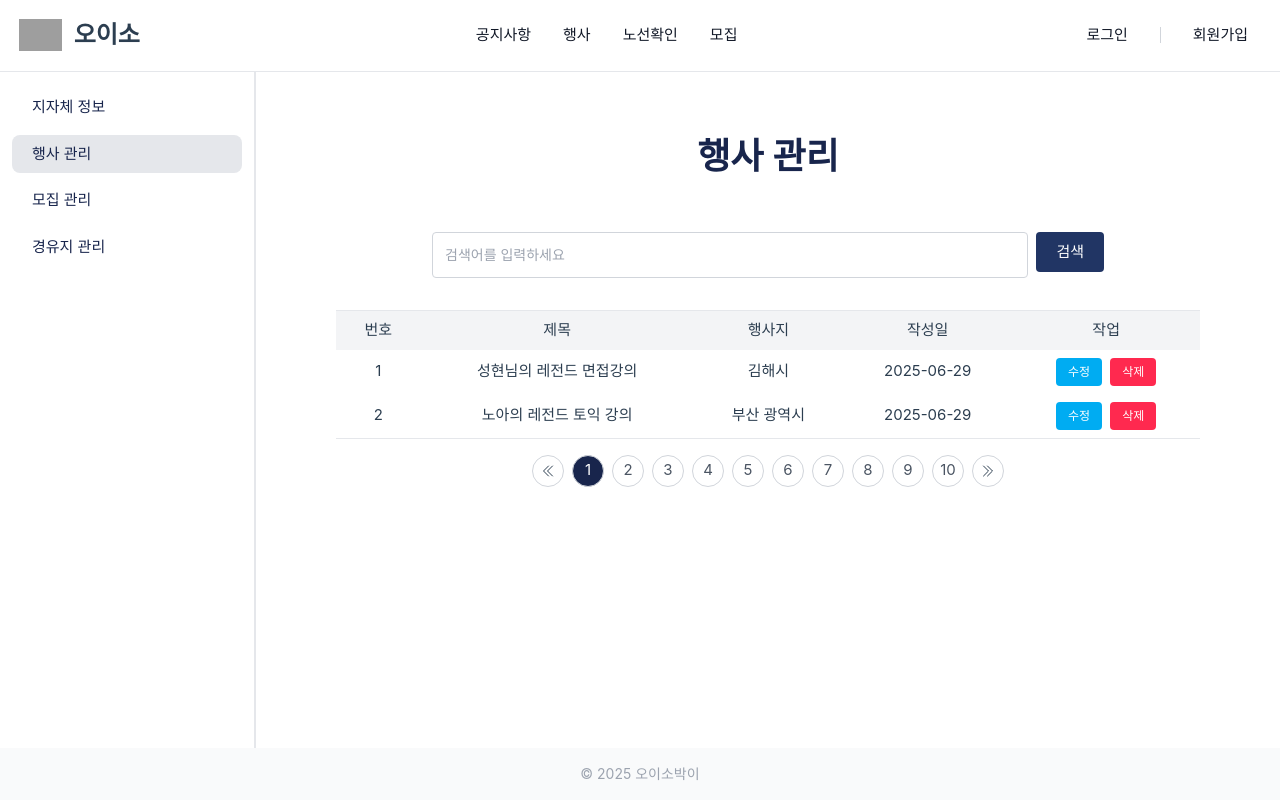
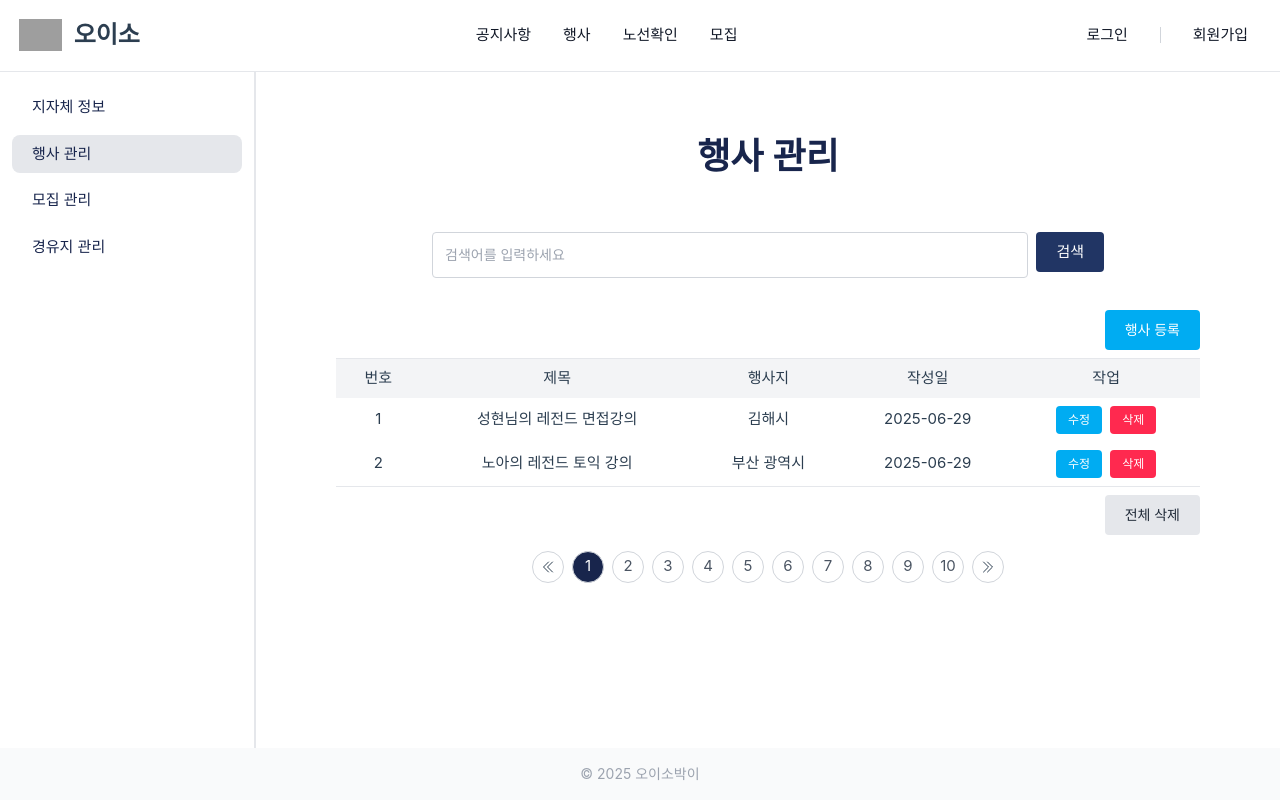
Before and after one commit to cu2mber/front-demo, a Vue app: page /gov/events in a window 1280 px wide. Built offline with nearby package versions, Linux system fonts and the light colour scheme; grey boxes are pictures that could not be loaded.

Commit message:
feat : 행사 등록 및 전체 삭제 버튼 추가
- 행사 등록 버튼 클릭 시 등록 페이지 이동 기능 구현
- 전체 삭제 버튼 클릭 시 경고 확인 후 전체 데이터 삭제 기능 추가
- 사용자 경험 향상을 위한 삭제 확인 모달 추가

```diff
--- a/src/views/gov/GovEventView.vue
+++ b/src/views/gov/GovEventView.vue
@@ -4,6 +4,7 @@ import { useRouter } from 'vue-router';
 import BaseTitle from '@/components/BaseTitle.vue';
 import SearchBar from '@/components/SearchBar.vue';
 import BaseTable from '@/components/BaseTable.vue';
+import BaseButton from '@/components/BaseButton.vue';
 import Pagination from '@/components/Pagination.vue';
 import Swal from 'sweetalert2';
 
@@ -87,13 +88,37 @@ function handleDeleteClick(item) {
 function handleRowClick(no) {
   router.push(`/event/${no}`);
 }
+
+function goToRegister() {
+  router.push('/event/create');
+}
+
+function handleDeleteAll() {
+  Swal.fire({
+    title: '전체 행사를 삭제하시겠습니까?',
+    text: '삭제하면 다시 복구할 수 없습니다.',
+    icon: 'warning',
+    showCancelButton: true,
+    confirmButtonText: '네',
+    cancelButtonText: '아니요',
+    confirmButtonColor: '#009EE3',
+    cancelButtonColor: '#C2C2C2',
+  }).then(result => {
+    if (result.isConfirmed) {
+      datas.value = [];
+      currentPage.value = 1; // 초기화
+    }
+  });
+}
 </script>
 
 <template>
   <div class="w-full max-w-4xl px-4 py-8">
     <BaseTitle title="행사 관리" />
     <SearchBar v-model="searchQuery" @search="onSearch" />
-
+    <div class="mb-2 flex justify-end">
+      <BaseButton variant="blue" @click="goToRegister">행사 등록</BaseButton>
+    </div>
     <BaseTable
       :columns="[
         { key: 'no', label: '번호' },
@@ -112,6 +137,10 @@ function handleRowClick(no) {
       @row-click="handleRowClick"
     />
 
+    <div class="mt-2 flex justify-end">
+      <BaseButton variant="secondary" @click="handleDeleteAll">전체 삭제</BaseButton>
+    </div>
+
     <Pagination
       class="mt-4 justify-center"
       :current-page="currentPage"
```
